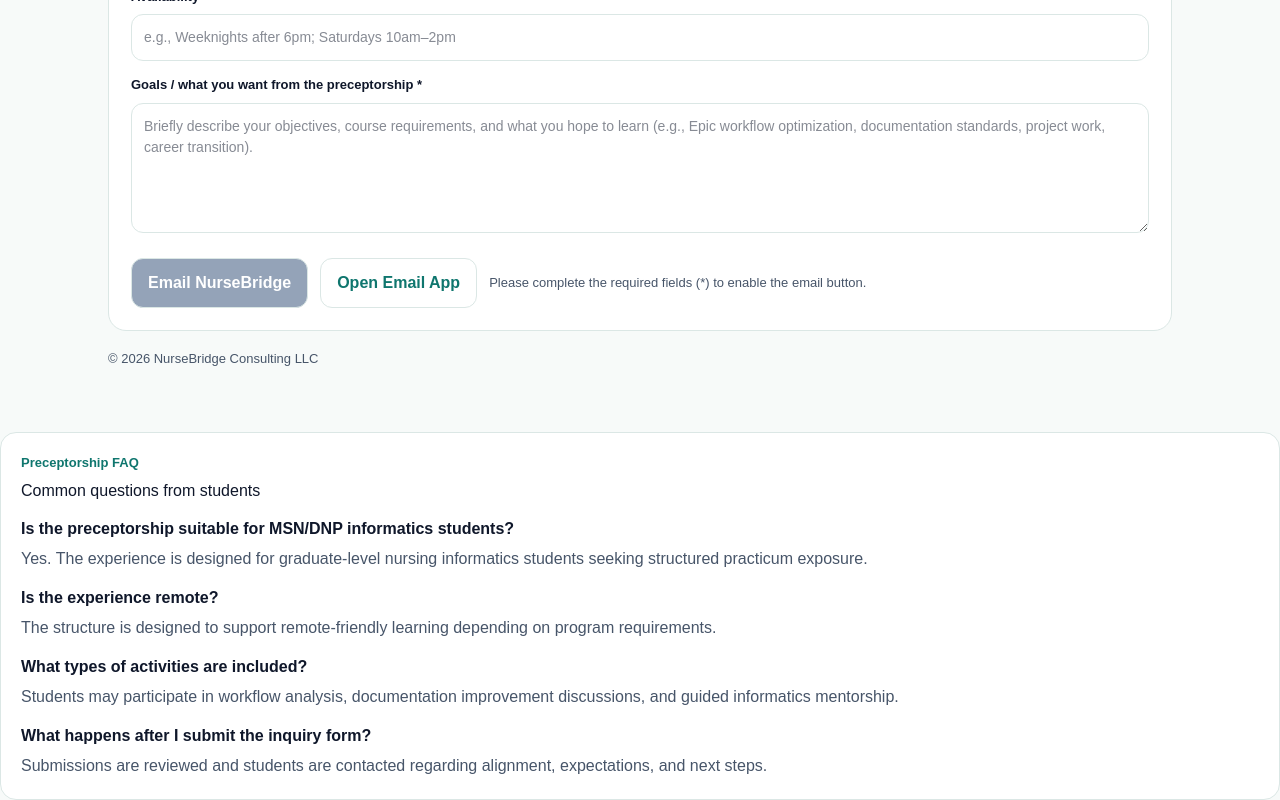
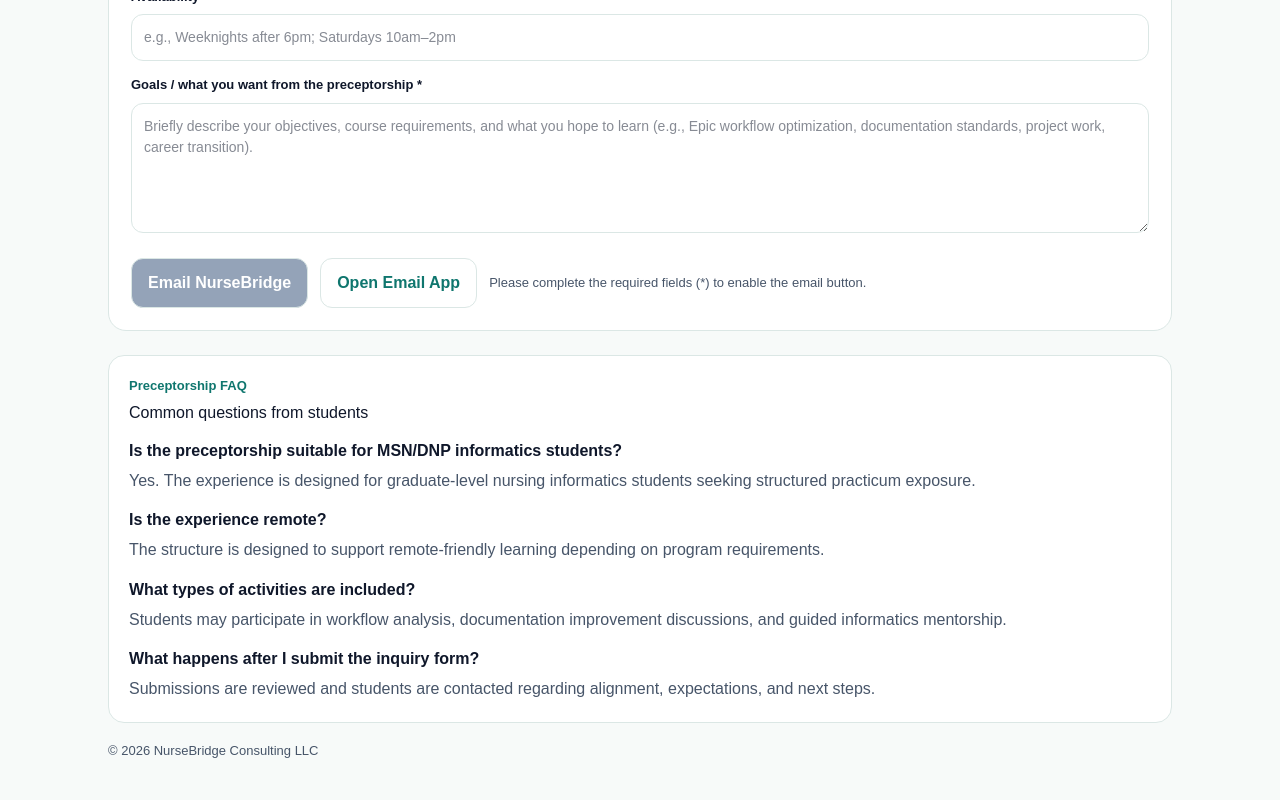
Before and after one commit to bamao33-hub/nursebridge-web, a Next.js app: page /preceptorship in a window 1280 px wide. Shown: the part 704-1504 px from the top of the page. Built offline with nearby package versions, Linux system fonts and the light colour scheme.

Commit message:
Update page.tsx

```diff
--- a/app/preceptorship/page.tsx
+++ b/app/preceptorship/page.tsx
@@ -384,12 +384,7 @@ export default function PreceptorshipPage() {
             ) : null}
           </div>
         </section>
-
-        <footer style={{ marginTop: 18, color: COLORS.muted, fontSize: 13 }}>
-          © 2026 NurseBridge Consulting LLC
-        </footer>
-      </div>
-      <section style={{ marginTop: 24 }}>
+         <section style={{ marginTop: 24 }}>
   <div
     style={{
       border: `1px solid ${COLORS.border}`,
@@ -445,6 +440,12 @@ export default function PreceptorshipPage() {
     </div>
   </div>
 </section>
+
+        <footer style={{ marginTop: 18, color: COLORS.muted, fontSize: 13 }}>
+          © 2026 NurseBridge Consulting LLC
+        </footer>
+      </div>
+
     </main>
   );
 }
```
